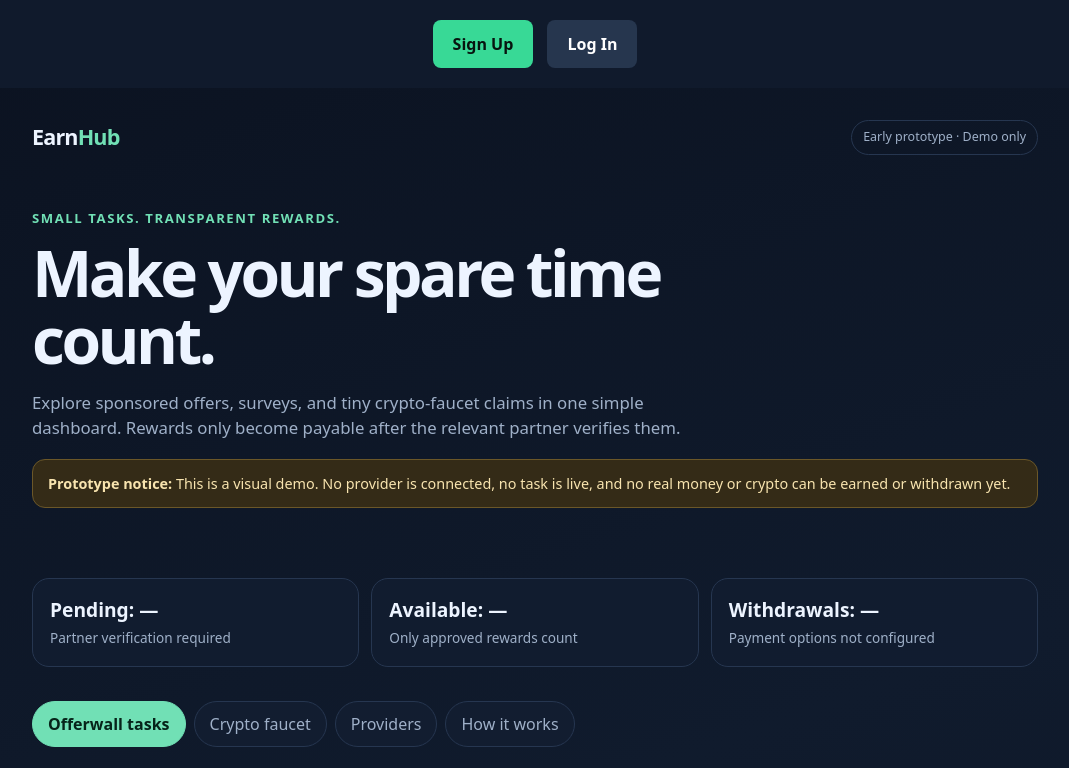
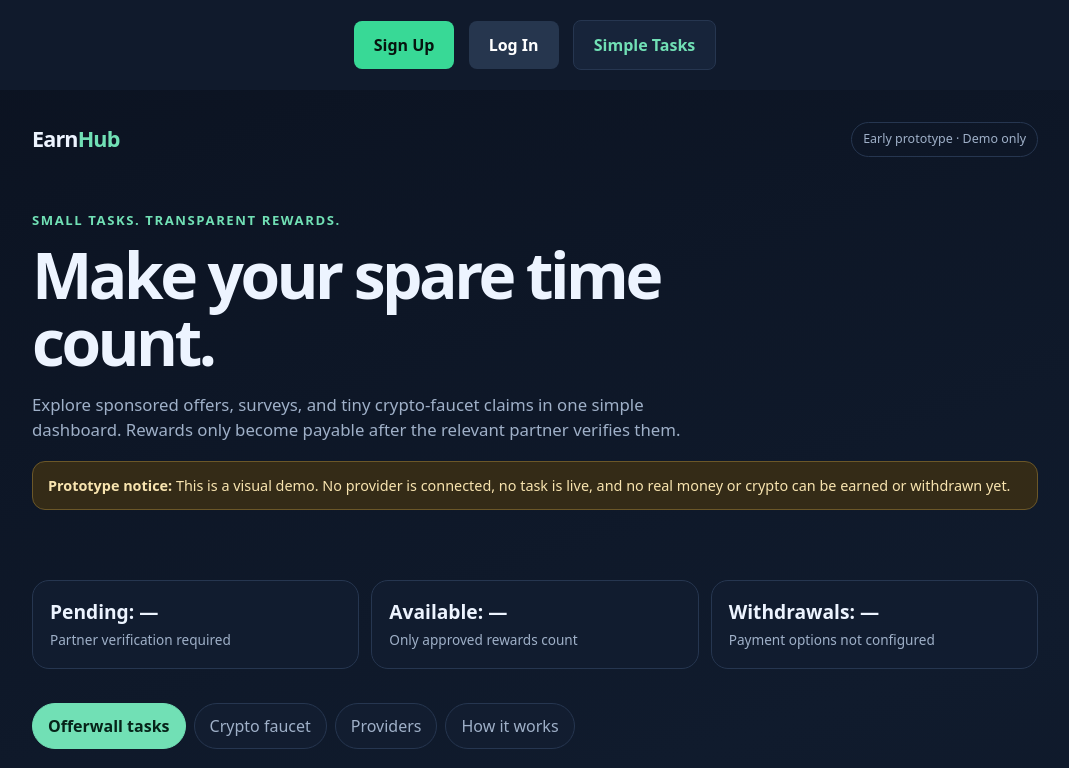
Before and after one commit to ceefred/earnhub, a plain HTML site: page index.html in a window 1280 px wide. Shown: the top 768 px of the page, without its empty margins (105-1174 px from the left). Drawn offline with nearby package versions, Linux system fonts and the light colour scheme.

Commit message:
Add 'Simple Tasks' link to index.html

```diff
--- a/index.html
+++ b/index.html
@@ -13,6 +13,7 @@
 <div style="text-align:center;padding:15px;background:#101a2c;">
   <a href="auth.html" style="display:inline-block;background:#38d996;color:#07140f;padding:12px 20px;border-radius:8px;text-decoration:none;font-weight:bold;margin:5px;">Sign Up</a>
   <a href="auth.html" style="display:inline-block;background:#26364e;color:white;padding:12px 20px;border-radius:8px;text-decoration:none;font-weight:bold;margin:5px;">Log In</a>
+  <a href="tasks.html" style="display:inline-block;background:#17243a;color:#71e0b5;border:1px solid #263650;padding:12px 20px;border-radius:8px;text-decoration:none;font-weight:bold;margin:5px;">Simple Tasks</a>
 </div>
 <div class="wrap">
 <header class="top"><div class="brand">Earn<span>Hub</span></div><div class="badge">Early prototype · Demo only</div></header>
```
